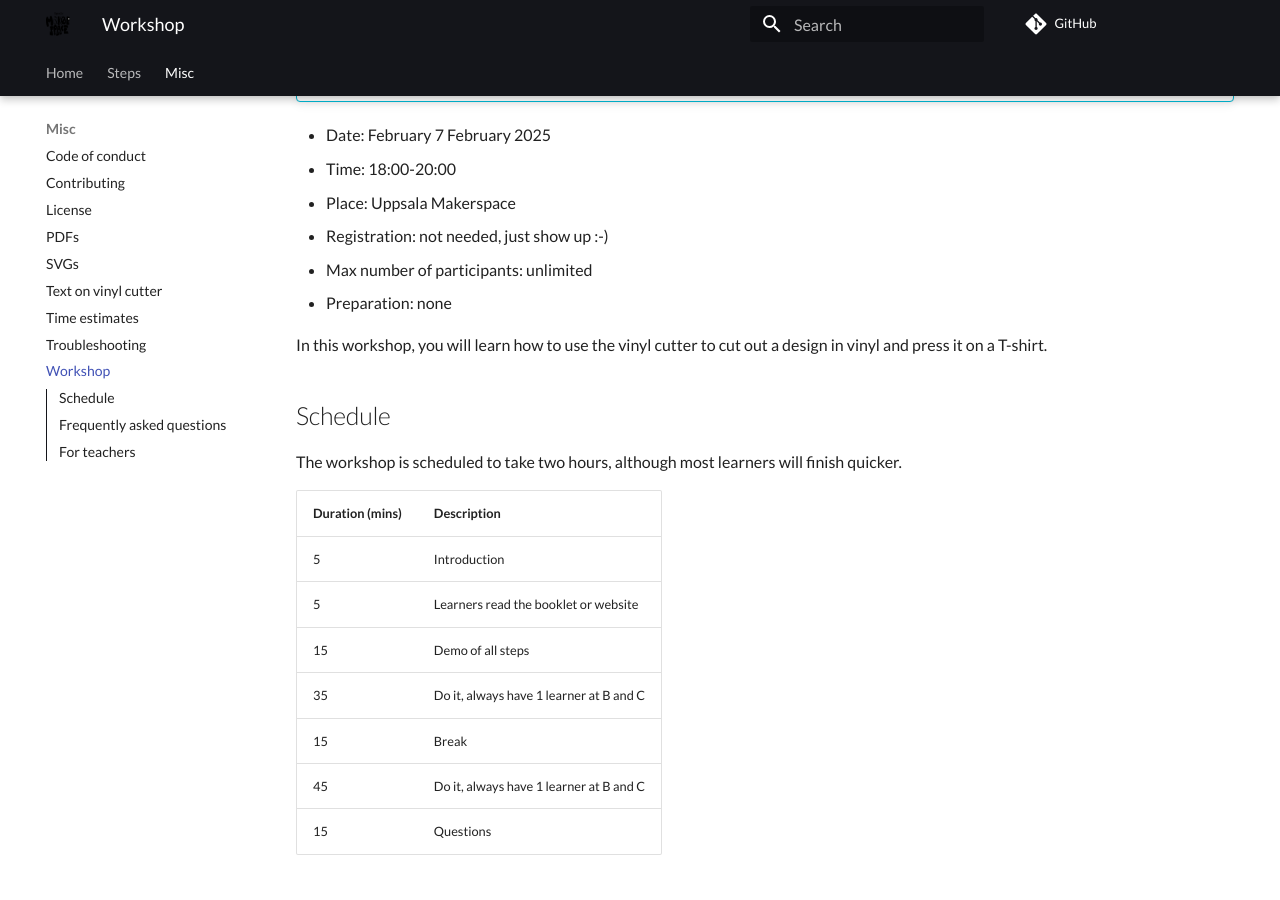
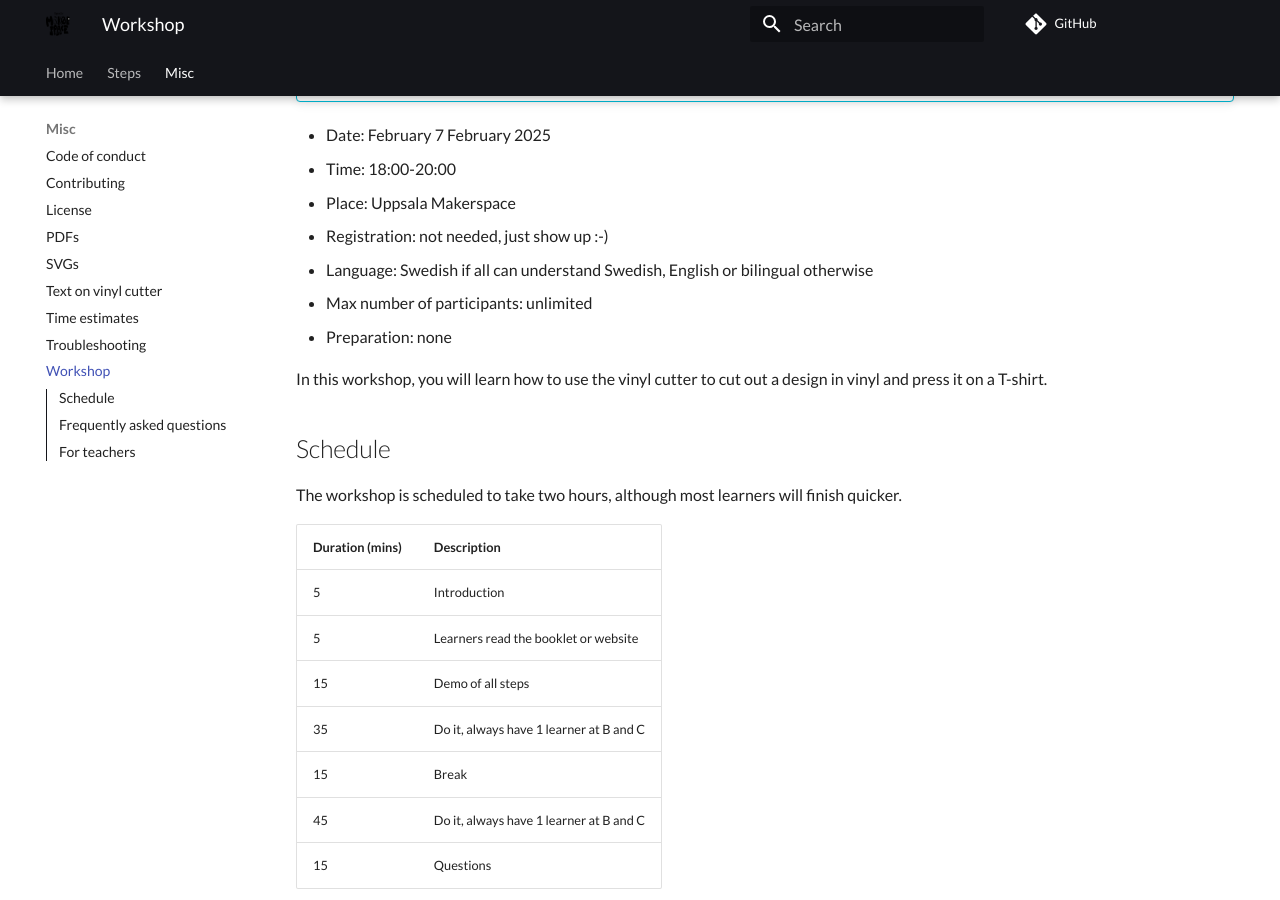
Before and after one commit to uppsala-makerspace/vevor_vinyl_cutter_to_t_shirt_manual, an MkDocs documentation site: the page built from docs/workshop/README.md, in a window 1280 px wide and 900 px high, scrolled down 484 px. Built offline with MkDocs 1.6.1 and Material for MkDocs 9.7.7, drawn with Linux system fonts in a browser that asks for light colours; comment, search, counter and statistics services are not loaded.

Commit message:
Use Swedish first

```diff
--- a/docs/workshop/README.md
+++ b/docs/workshop/README.md
@@ -24,6 +24,8 @@ tags:
 - Time: 18:00-20:00
 - Place: Uppsala Makerspace
 - Registration: not needed, just show up :-)
+- Language: Swedish if all can understand Swedish,
+  English or bilingual otherwise
 - Max number of participants: unlimited
 - Preparation: none
 
```
